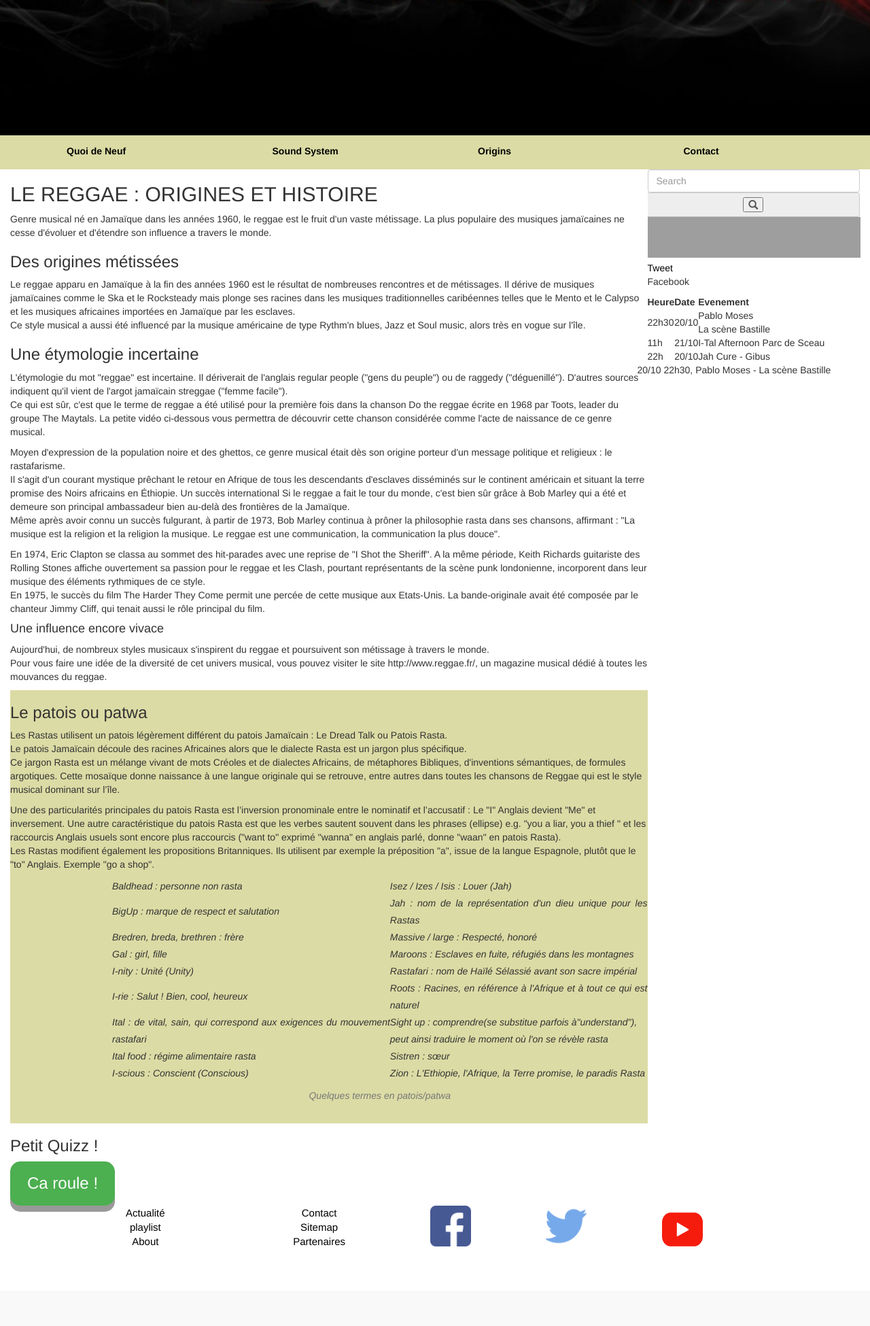
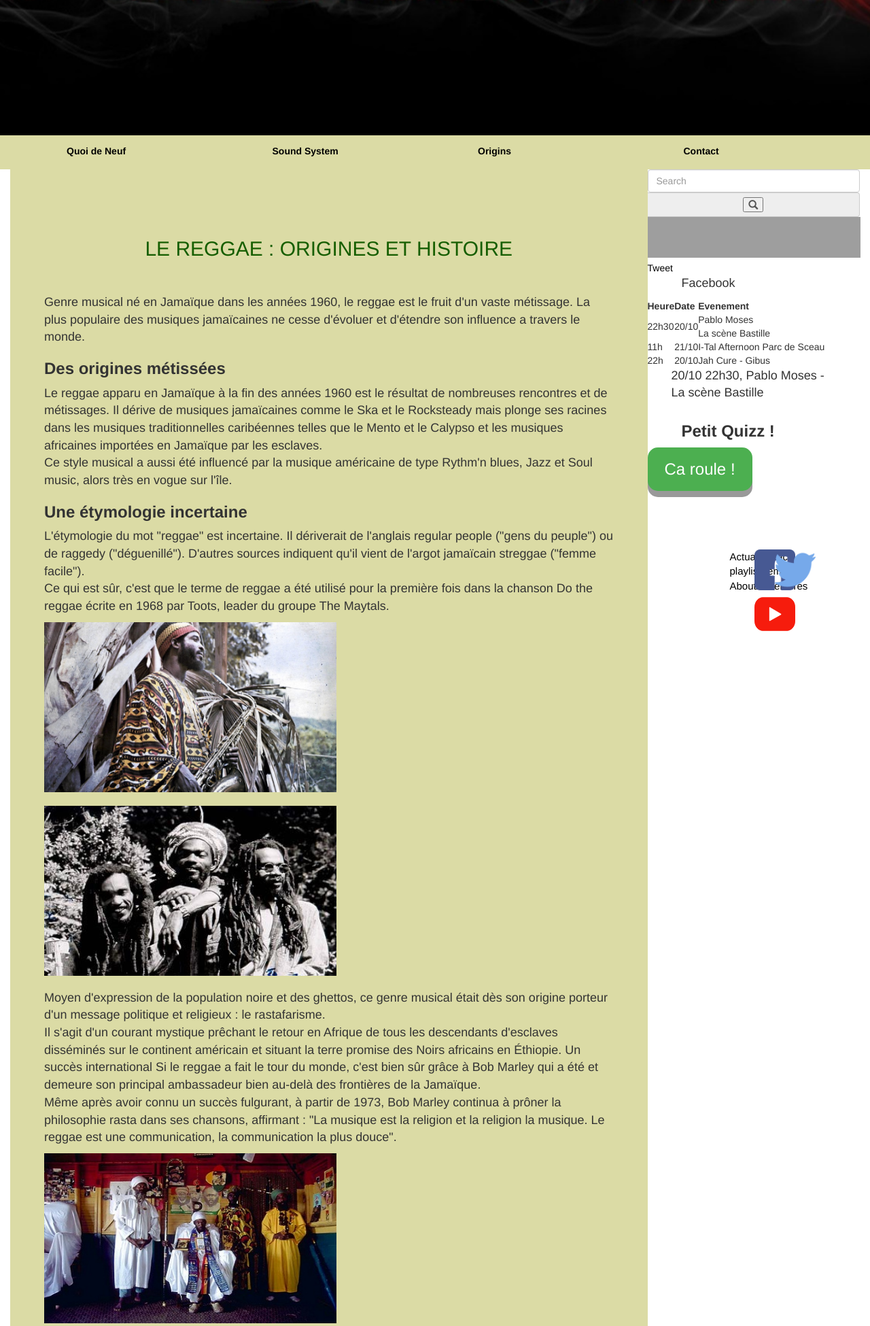
Before and after one commit to saraclima/reggae_wilders, a PHP site: page / in a window 1280 px wide. Shown: the part 441-2391 px from the top of the page at 68% size. Before the commit the page ends 2274 px from the top, so only its background shows below. Run offline with PHP 8.4, Linux system fonts and the light colour scheme; some libraries are stand-ins or nearby versions; grey boxes are pictures that could not be loaded.

Commit message:
modif polices et ajout photos dans les origines, ajout quizz dans aside

```diff
--- a/assets/css/style.css
+++ b/assets/css/style.css
@@ -1,3 +1,24 @@
+p {
+    font-size: 18px;
+    margin-right: 50px;
+    margin-left: 50px;
+}
+
+h2 {
+    font-size: 30px;
+    text-align: center;
+    margin-top: 100px;
+    margin-bottom: 50px;
+    color: #165E00;
+}
+
+h3 {
+    margin-left: 50px;
+    font-weight: bold;
+}
+
+
+
 /*Helper */
 
 @media screen and (max-width: 992px) {
@@ -7,14 +28,13 @@
     }
 
     /* a changer*/
-  .logo{
+    .logo {
         width: : 100vw;
     }
 }
 
 
 /* bouton quizz */
-
 
 .button {
     display: inline-block;
@@ -43,51 +63,39 @@
 
 /* background-color */
 
-.patois {
+.contenu {
     background-color: #DBDBA5;
 }
-
-
-
 
 /* page Playlist */
 
 .flotte {
-
-float:left;
-
+    float: left;
 }
 
 
 .legende_playlist {
-
-
-  line-height:20px;
+    line-height: 20px;
     padding: 12px;
-
 }
 
 .content_playlist {
-
     padding: 15px;
     float: right;
 }
 
-
 /* header */
-
 
 .logocontainer {
     background-color: orange;
-  height:80vh;
+    height: 80vh;
 }
 
-
 .logo {
-  height:100%;
+    height: 100%;
     width: 100%;
     background-image: url('assets/logo2.png');
-  background-size:cover;
+    background-size: cover;
 }
 
 .container_nav {
@@ -98,15 +106,26 @@
     padding-left: 100px;
 }
 
-a:link {color: black;}
-a:visited {color: gray;}
-a:hover, a:focus, a:active {color: red;}
+a:link {
+    color: black;
+}
+
+a:visited {
+    color: gray;
+}
+
+a:hover,
+a:focus,
+a:active {
+    color: red;
+}
 
 .item_nav {
     padding: 13px;
 }
 
 /*tableau*/
+
 .table {
     border-width: 1px;
     caption-side: bottom;
@@ -117,6 +136,13 @@
     text-align: justify;
 }
 
-caption{
+caption {
     text-align: center;
 }
+
+.rasta {
+    width: 430px;
+    height: 250px;
+    margin-left: 50px;
+    margin-bottom: 20px;
+}
--- a/includes/aside.php
+++ b/includes/aside.php
@@ -11,7 +11,7 @@
 
     <!--bouton radio-->
     <div class="row row_custom">
-		<iframe width="100%" height="60" src="https://www.mixcloud.com/widget/iframe/?hide_cover=1&mini=1&feed=%2FPigpenRadio%2Fpigpen-radio-selectors-presents-420-mixtape%2F" frameborder="0" ></iframe>
+        <iframe width="100%" height="60" src="https://www.mixcloud.com/widget/iframe/?hide_cover=1&mini=1&feed=%2FPigpenRadio%2Fpigpen-radio-selectors-presents-420-mixtape%2F" frameborder="0"></iframe>
     </div>
 
     <!--twitter-->
@@ -55,4 +55,11 @@
             <p>20/10 22h30, Pablo Moses - La scène Bastille</p>
         </div>
     </div>
+
+    <!--petit quizz-->
+    <div class="row row_custom">
+        <h3>Petit Quizz !</h3>
+        <div class="bouton">
+            <button class="button">Ca roule ! </button>
         </div>
+    </div>
--- a/index.php
+++ b/index.php
@@ -4,29 +4,35 @@
 
     <!-- Principal content -->
     <div class="col-md-9 col-xs-12">
-        <div class="row row_custom">
+        <div class="row row_custom contenu">
             <h2>LE REGGAE : ORIGINES ET HISTOIRE</h2>
         </div>
         <section>
             <!--article origine et histoire-->
-            <div class="row row_custom">
+            <div class="row row_custom contenu">
                 <p> Genre musical né en Jamaïque dans les années 1960, le reggae est le fruit d'un vaste métissage. La plus populaire des musiques jamaïcaines ne cesse d'évoluer et d'étendre son influence a travers le monde.</p>
 
                 <h3>Des origines métissées</h3>
                 <p>Le reggae apparu en Jamaïque à la fin des années 1960 est le résultat de nombreuses rencontres et de métissages. Il dérive de musiques jamaïcaines comme le Ska et le Rocksteady mais plonge ses racines dans les musiques traditionnelles caribéennes telles que le Mento et le Calypso et les musiques africaines importées en Jamaïque par les esclaves. <br>Ce style musical a aussi été influencé par la musique américaine de type Rythm'n blues, Jazz et Soul music, alors très en vogue sur l'île.</p>
 
                 <h3>Une étymologie incertaine</h3>
-                <p>L'étymologie du mot "reggae" est incertaine. Il dériverait de l'anglais regular people ("gens du peuple") ou de raggedy ("déguenillé"). D'autres sources indiquent qu'il vient de l'argot jamaïcain streggae ("femme facile"). <br> Ce qui est sûr, c'est que le terme de reggae a été utilisé pour la première fois dans la chanson Do the reggae écrite en 1968 par Toots, leader du groupe The Maytals. La petite vidéo ci-dessous vous permettra de découvrir cette chanson considérée comme l'acte de naissance de ce genre musical.</p>
+                <p>L'étymologie du mot "reggae" est incertaine. Il dériverait de l'anglais regular people ("gens du peuple") ou de raggedy ("déguenillé"). D'autres sources indiquent qu'il vient de l'argot jamaïcain streggae ("femme facile"). <br> Ce qui est sûr, c'est que le terme de reggae a été utilisé pour la première fois dans la chanson Do the reggae écrite en 1968 par Toots, leader du groupe The Maytals. </p>
 
-                <!--image-->
+               <img src="icon/png/rasta2.jpg" class="rasta" alt="Photo musicien rasta" />
+
+                <img src="icon/png/rasta3.jpg" class="rasta" alt="Photo israel vibration" />
 
                 <p>Moyen d'expression de la population noire et des ghettos, ce genre musical était dès son origine porteur d'un message politique et religieux : le rastafarisme. <br> Il s'agit d'un courant mystique prêchant le retour en Afrique de tous les descendants d'esclaves disséminés sur le continent américain et situant la terre promise des Noirs africains en Éthiopie. Un succès international Si le reggae a fait le tour du monde, c'est bien sûr grâce à Bob Marley qui a été et demeure son principal ambassadeur bien au-delà des frontières de la Jamaïque. <br> Même après avoir connu un succès fulgurant, à partir de 1973, Bob Marley continua à prôner la philosophie rasta dans ses chansons, affirmant : "La musique est la religion et la religion la musique. Le reggae est une communication, la communication la plus douce".</p>
 
-                <!--image-->
+                <img src="icon/png/rastafarianism.jpg" class="rasta" alt="Photo Rastas religieux" />
+
+                <img src="icon/png/communaute.jpg" class="rasta" alt="Photo d'une communauté rasta" />
+
+
 
                 <p>En 1974, Eric Clapton se classa au sommet des hit-parades avec une reprise de "I Shot the Sheriff". A la même période, Keith Richards guitariste des Rolling Stones affiche ouvertement sa passion pour le reggae et les Clash, pourtant représentants de la scène punk londonienne, incorporent dans leur musique des éléments rythmiques de ce style. <br> En 1975, le succès du film The Harder They Come permit une percée de cette musique aux Etats-Unis. La bande-originale avait été composée par le chanteur Jimmy Cliff, qui tenait aussi le rôle principal du film.</p>
 
-                <h4>Une influence encore vivace</h4>
+                <h3>Une influence encore vivace</h3>
                 <p>Aujourd'hui, de nombreux styles musicaux s'inspirent du reggae et poursuivent son métissage à travers le monde.<br> Pour vous faire une idée de la diversité de cet univers musical, vous pouvez visiter le site http://www.reggae.fr/, un magazine musical dédié à toutes les mouvances du reggae.</p>
 
             </div>
@@ -35,7 +41,7 @@
 
         <section>
             <!--le patois-->
-            <div class="row row_custom patois">
+            <div class="row row_custom contenu">
                 <h3>Le patois ou patwa</h3>
                 <p>Les Rastas utilisent un patois légèrement différent du patois Jamaïcain : Le Dread Talk ou Patois Rasta. <br> Le patois Jamaïcain découle des racines Africaines alors que le dialecte Rasta est un jargon plus spécifique. <br> Ce jargon Rasta est un mélange vivant de mots Créoles et de dialectes Africains, de métaphores Bibliques, d'inventions sémantiques, de formules argotiques. Cette mosaïque donne naissance à une langue originale qui se retrouve, entre autres dans toutes les chansons de Reggae qui est le style musical dominant sur l’île.</p>
                 <p> Une des particularités principales du patois Rasta est l’inversion pronominale entre le nominatif et l’accusatif : Le "I" Anglais devient "Me" et inversement. Une autre caractéristique du patois Rasta est que les verbes sautent souvent dans les phrases (ellipse) e.g. "you a liar, you a thief " et les raccourcis Anglais usuels sont encore plus raccourcis ("want to" exprimé "wanna" en anglais parlé, donne "waan" en patois Rasta). <br> Les Rastas modifient également les propositions Britanniques. Ils utilisent par exemple la préposition "a", issue de la langue Espagnole, plutôt que le "to" Anglais. Exemple "go a shop".</p>
@@ -100,14 +106,6 @@
             </div>
         </section>
 
-        <section>
-            <!--petit quizz-->
-            <div class="row row_custom">
-                <h3>Petit Quizz !</h3>
-                <div class="bouton">
-                    <button class="button">Ca roule ! </button>
-                </div>
-        </section>
         </div>  <!--div ouverte mais si je la ferme je fais tout peter :/-->
 
         <!-- Aside -->
```
Also changed, not shown: icon/png/communaute.jpg (added), icon/png/rasta1.jpg (added), icon/png/rasta2.jpg (added), icon/png/rasta3.jpg (added), icon/png/rastafarianism.jpg (added). Lines whose indentation alone changed are shown as unchanged.
